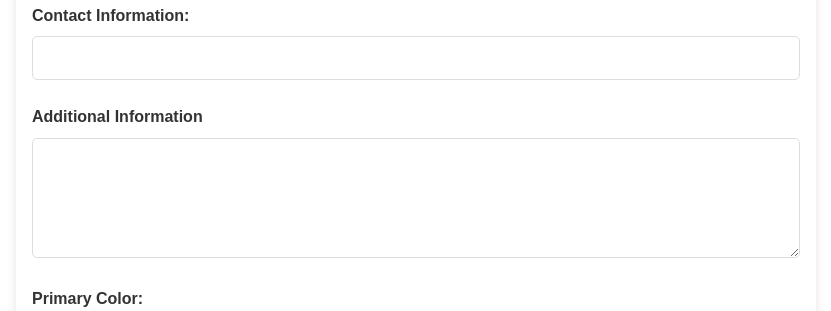
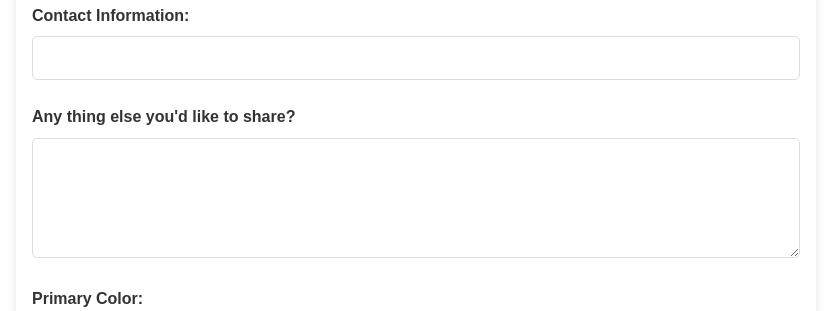
Before and after one commit to sdfpt05/lost-and-found-api, a Flask app: page /report/found in a window 1280 px wide. Shown: the part 759-1070 px from the top of the page, without its empty margins (224-1055 px from the left). Run offline with Flask 3, Linux system fonts and the light colour scheme; the first user in the database is signed in; some libraries are stand-ins or nearby versions.

Commit message:
Update found_report.html

```diff
--- a/app/templates/found_report.html
+++ b/app/templates/found_report.html
@@ -35,7 +35,7 @@
         </div>
 
         <div class="form-group">
-            <label for="description">Additional Information</label>
+            <label for="description">Any thing else you'd like to share?</label>
             <textarea id="description" name="description" class="form-control"></textarea>
         </div>
 
```
